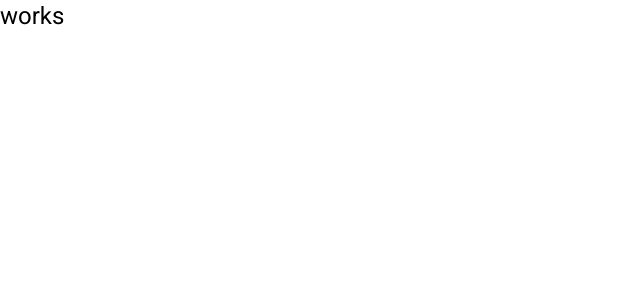
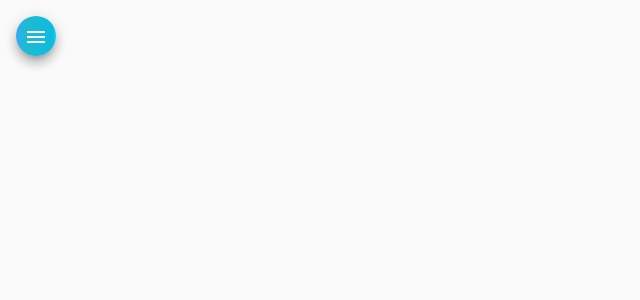
Before and after one commit to itaitan/helpDesk-FrontEnd, an Angular app: page / in a window 1280 px wide. Shown: the top 300 px of the page, without its empty margins (0-640 px from the left). Built offline with nearby package versions, Linux system fonts and the light colour scheme.

Commit message:
HTML E CSS incluido

```diff
--- a/src/app/components/nav/nav.component.html
+++ b/src/app/components/nav/nav.component.html
@@ -1 +1,34 @@
-<h1>works</h1>
+<mat-drawer-container class="container" autosize>
+  <mat-drawer #drawer class="sidenav" mode="side">
+    <mat-nav-list class="nav-list">
+      <img src="assets/img/side-image.svg" alt="imagem de navegação">
+      <a mat-list-item routerLink="/">
+        <i class="material-icons">home</i>
+        Home
+      </a>
+      <a mat-list-item routerLink="/">
+        <i class="material-icons">account_circle</i>
+        Técnico
+      </a>
+      <a mat-list-item routerLink="/">
+        <i class="material-icons">person</i>
+        Cliente
+      </a>
+      <a mat-list-item routerLink="/">
+        <i class="material-icons">code</i>
+        GitHub
+      </a>
+      <a mat-list-item routerLink="/">
+        <i class="material-icons">logout</i>
+        Logout
+      </a>
+    </mat-nav-list>
+  </mat-drawer>
+
+  <div class="example-sidenav-content">
+    <button class="menu mat-elevation-z8"  (click)="drawer.toggle()" mat-icon-button>
+      <mat-icon>menu</mat-icon>
+    </button>
+  </div>
+
+</mat-drawer-container>
--- a/src/app/components/nav/nav.component.scss
+++ b/src/app/components/nav/nav.component.scss
@@ -0,0 +1,31 @@
+.container{
+  height: 100%;
+}
+
+.sidenav{
+  width: 13rem;
+  color: white;
+  background: linear-gradient(90deg, rgba(57,168,244,1) 0%, rgba(29,187,213,1) 23%, rgba(14,187,222,1) 91%, rgba(0,212,255,1) 100%);
+}
+
+img{
+  width: 100%;
+  height: 7rem;
+  margin: .8rem auto 1rem auto;
+}
+
+.sidenav a {
+  color: white;
+
+}
+
+.sidenav i {
+  margin-right: 0.6rem;
+
+}
+
+.menu {
+  margin: 1rem 0 0 1rem;
+  color: white;
+  background: linear-gradient(90deg, rgba(57,168,244,1) 0%, rgba(29,187,213,1) 23%, rgba(14,187,222,1) 91%, rgba(0,212,255,1) 100%);
+}
```
Also changed, not shown: src/assets/img/side-image.svg (added).
